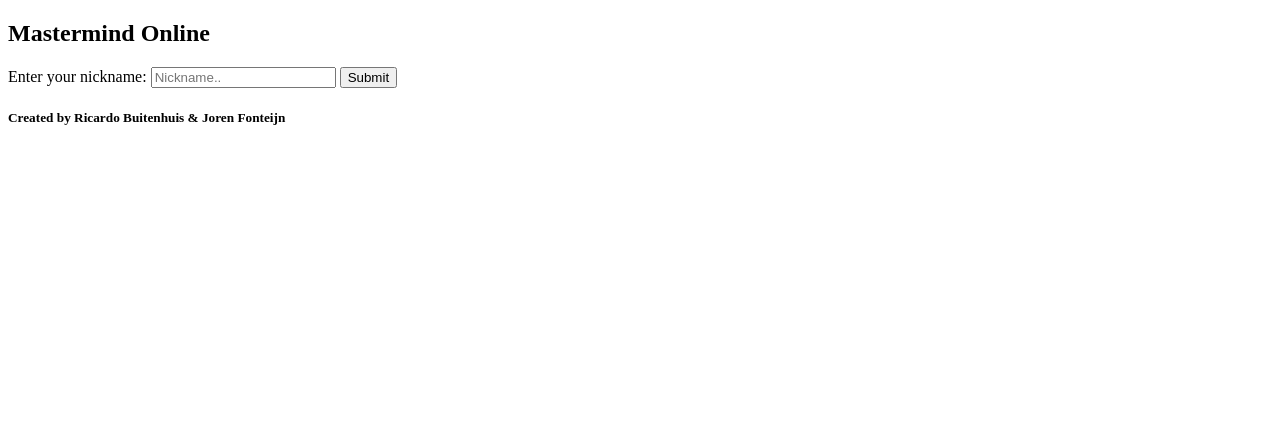
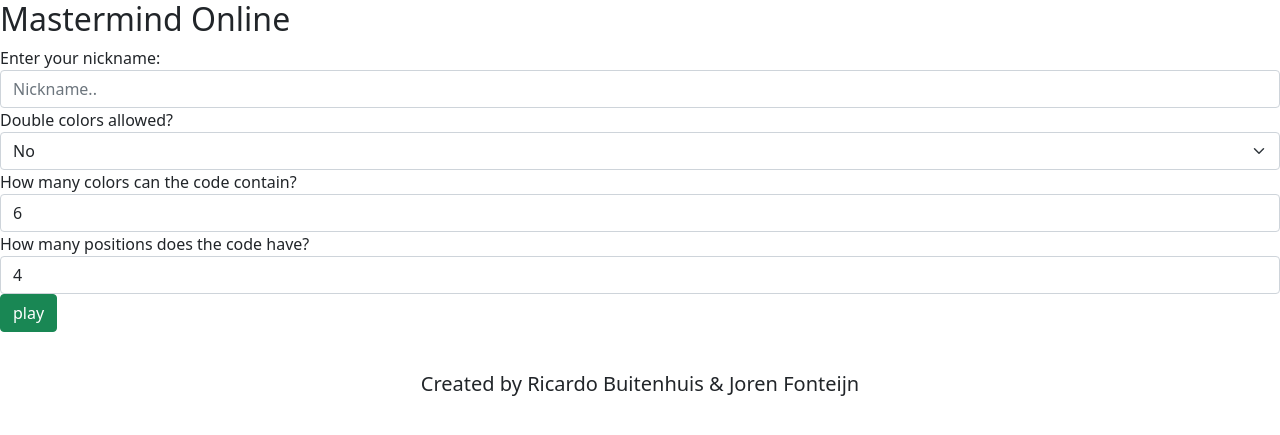
Before and after one commit to joren961/Python-Joren-Ricardo, a Flask app: page / in a window 1280 px wide. Shown: the top 435 px of the page. Run offline with Flask 2, Linux system fonts and the light colour scheme.

Commit message:
added stuff

```diff
--- a/app.py
+++ b/app.py
@@ -1,9 +1,10 @@
-import flask
+import development as development
 from flask import Flask
 from flask import render_template
 
 app = Flask(__name__)
 FLASK_APP = __name__
+FLASK_ENV = development
 
 
 @app.route('/')
--- a/requirements.txt
+++ b/requirements.txt
@@ -11,3 +11,5 @@ pyinstaller==4.3
 pyinstaller-hooks-contrib==2021.1
 pywin32-ctypes==0.2.0
 Werkzeug==2.0.1
+
+development~=0.0.0.0a0.dev20201217
--- a/templates/homepage.html
+++ b/templates/homepage.html
@@ -2,21 +2,32 @@
 <html lang="en">
 <head>
   <meta charset="utf-8">
+  <meta name="viewport" content="width=device-width, initial-scale=1">
   <title>Mastermind Online</title>
+  <link href="https://cdn.jsdelivr.net/npm/bootstrap@5.0.1/dist/css/bootstrap.min.css" rel="stylesheet" integrity="sha384-+0n0xVW2eSR5OomGNYDnhzAbDsOXxcvSN1TPprVMTNDbiYZCxYbOOl7+AMvyTG2x" crossorigin="anonymous">
   <link rel="stylesheet" href="">
 </head>
 <body>
 
 <h2>Mastermind Online</h2>
 
-<form method="post">
+<form method="post" class="form-group" id="homeform">
   <label>Enter your nickname:</label>
-  <input type="text" placeholder="Nickname..">
-  <input type="submit">
+  <input class="form-control" type="text" placeholder="Nickname.." required>
+  <label>Double colors allowed?</label>
+  <select class="form-select">
+    <option value="0" selected>No</option>
+    <option value="1">Yes</option>
+  </select>
+  <label>How many colors can the code contain?</label>
+  <input class="form-control" type="number" min="6" max="10" placeholder="6" required value="6">
+  <label>How many positions does the code have?</label>
+  <input class="form-control" type="number" min="4" max="10" placeholder="4" required value="4">
+  <input type="submit" class="btn btn-success" value="play">
 </form>
 
-<footer>
-  <h5>Created by Ricardo Buitenhuis & Joren Fonteijn</h5>
+<footer class="page-footer font-small pt-4">
+  <h5 class="footer-copyright text-center py-3">Created by Ricardo Buitenhuis & Joren Fonteijn</h5>
 </footer>
 
 </body>
```
Also changed, not shown: templates/game.html (added, +16 -0 lines), data/db.py (added).
